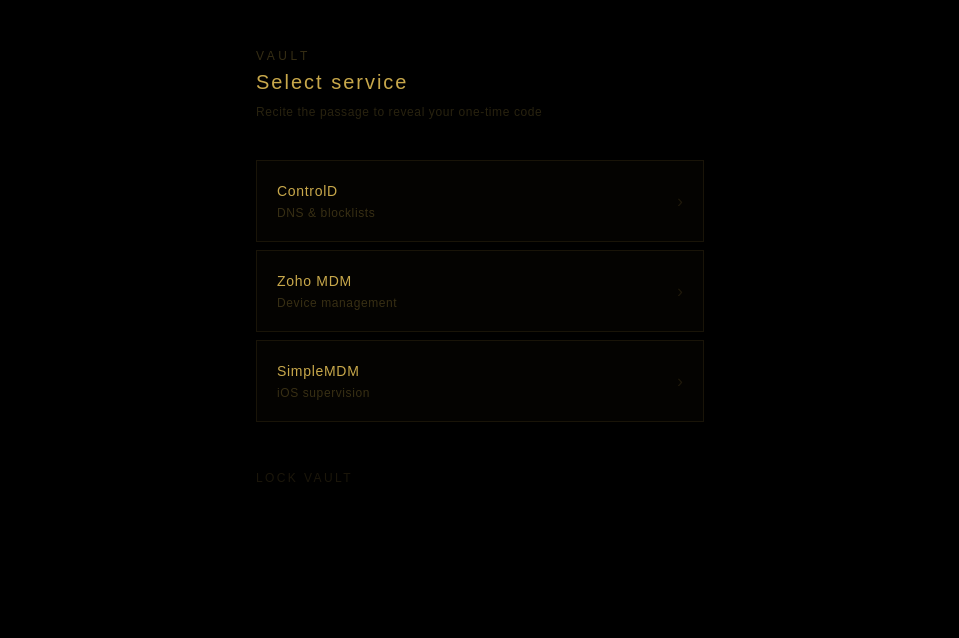
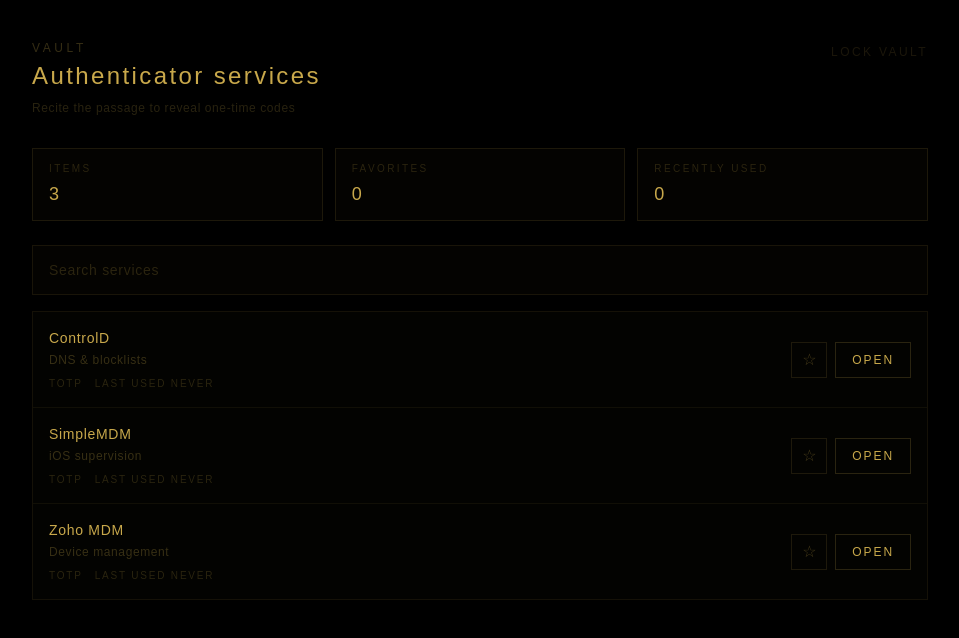
Before and after one commit to epaproditus/bible-auth, a Next.js app: page /vault in a window 1280 px wide. Shown: the top 638 px of the page, without its empty margins (160-1119 px from the left). Built offline with nearby package versions, Linux system fonts and the light colour scheme.

Commit message:
Upgrade vault to manager-style service dashboard
Your golden vault now behaves like it hired a very organized librarian.

```diff
--- a/app/vault/page.js
+++ b/app/vault/page.js
@@ -1,46 +1,183 @@
 'use client'
+import { useEffect, useMemo, useState } from 'react'
 import { useRouter } from 'next/navigation'
 import { SERVICES } from '@/lib/services'
 
+const FAVORITES_KEY = 'ba_favorite_services'
+const LAST_USED_KEY = 'ba_last_used_services'
+
+function formatLastUsed(timestamp) {
+  if (!timestamp) return 'Never'
+
+  const elapsed = Date.now() - timestamp
+  const minute = 60 * 1000
+  const hour = 60 * minute
+  const day = 24 * hour
+
+  if (elapsed < minute) return 'Just now'
+  if (elapsed < hour) return `${Math.floor(elapsed / minute)}m ago`
+  if (elapsed < day) return `${Math.floor(elapsed / hour)}h ago`
+  return `${Math.floor(elapsed / day)}d ago`
+}
+
 export default function VaultPage() {
   const router = useRouter()
+  const [query, setQuery] = useState('')
+  const [favorites, setFavorites] = useState([])
+  const [lastUsed, setLastUsed] = useState({})
+  const [hydrated, setHydrated] = useState(false)
+
+  useEffect(() => {
+    try {
+      const savedFavorites = JSON.parse(localStorage.getItem(FAVORITES_KEY) || '[]')
+      if (Array.isArray(savedFavorites)) setFavorites(savedFavorites)
+
+      const savedLastUsed = JSON.parse(localStorage.getItem(LAST_USED_KEY) || '{}')
+      if (savedLastUsed && typeof savedLastUsed === 'object') setLastUsed(savedLastUsed)
+    } catch {}
+    setHydrated(true)
+  }, [])
+
+  function persistFavorites(next) {
+    setFavorites(next)
+    try { localStorage.setItem(FAVORITES_KEY, JSON.stringify(next)) } catch {}
+  }
+
+  function persistLastUsed(next) {
+    setLastUsed(next)
+    try { localStorage.setItem(LAST_USED_KEY, JSON.stringify(next)) } catch {}
+  }
+
+  function toggleFavorite(serviceId) {
+    const isFavorite = favorites.includes(serviceId)
+    const next = isFavorite
+      ? favorites.filter((id) => id !== serviceId)
+      : [...favorites, serviceId]
+    persistFavorites(next)
+  }
+
+  function beginRecitation(serviceId) {
+    const next = { ...lastUsed, [serviceId]: Date.now() }
+    persistLastUsed(next)
+    router.push(`/read?service=${serviceId}`)
+  }
+
+  const visibleServices = useMemo(() => {
+    const lowered = query.trim().toLowerCase()
+    const filtered = SERVICES.filter((service) => {
+      if (!lowered) return true
+      return (
+        service.name.toLowerCase().includes(lowered) ||
+        service.description.toLowerCase().includes(lowered) ||
+        service.id.toLowerCase().includes(lowered)
+      )
+    })
+
+    return filtered
+      .map((service) => ({
+        ...service,
+        pinned: favorites.includes(service.id),
+        seenAt: lastUsed[service.id] || 0,
+      }))
+      .sort((a, b) => {
+        if (a.pinned !== b.pinned) return a.pinned ? -1 : 1
+        if (a.seenAt !== b.seenAt) return b.seenAt - a.seenAt
+        return a.name.localeCompare(b.name)
+      })
+  }, [favorites, lastUsed, query])
+
+  const favoriteCount = favorites.length
+  const seenCount = Object.values(lastUsed).filter(Boolean).length
 
   return (
-    <main className="min-h-screen bg-black px-6 py-12">
-      <div className="max-w-md mx-auto">
-        <div className="mb-10">
-          <p className="text-xs tracking-[0.3em] text-[#c8a84b44] uppercase mb-1">Vault</p>
-          <h1 className="text-xl font-light text-[#c8a84b] tracking-widest">Select service</h1>
-          <p className="text-xs text-[#c8a84b33] mt-2 tracking-wider">Recite the passage to reveal your one-time code</p>
+    <main className="min-h-screen bg-black px-6 py-10">
+      <div className="max-w-4xl mx-auto">
+        <div className="flex items-start justify-between gap-4 mb-8">
+          <div>
+            <p className="text-xs tracking-[0.3em] text-[#c8a84b44] uppercase mb-1">Vault</p>
+            <h1 className="text-2xl font-light text-[#c8a84b] tracking-widest">Authenticator services</h1>
+            <p className="text-xs text-[#c8a84b33] mt-2 tracking-wider">
+              Recite the passage to reveal one-time codes
+            </p>
+          </div>
+          <button
+            onClick={async () => {
+              await fetch('/api/login', { method: 'DELETE' })
+              router.push('/')
+            }}
+            className="text-xs tracking-[0.2em] text-[#c8a84b22] hover:text-[#c8a84b66] uppercase transition-colors mt-1"
+          >
+            Lock vault
+          </button>
         </div>
 
-        <div className="space-y-2">
-          {SERVICES.map(service => (
-            <button
-              key={service.id}
-              onClick={() => router.push(`/read?service=${service.id}`)}
-              className="w-full text-left border border-[#c8a84b1a] hover:border-[#c8a84b44] bg-[#c8a84b05] hover:bg-[#c8a84b0a] transition-all p-5 group"
-            >
-              <div className="flex items-center justify-between">
-                <div>
-                  <p className="text-[#c8a84b] text-sm tracking-wider font-medium">{service.name}</p>
-                  <p className="text-[#c8a84b44] text-xs tracking-wider mt-1">{service.description}</p>
+        <div className="grid grid-cols-1 md:grid-cols-3 gap-3 mb-6">
+          <div className="border border-[#c8a84b1f] bg-[#c8a84b05] px-4 py-3">
+            <p className="text-[#c8a84b33] text-[10px] uppercase tracking-[0.24em]">Items</p>
+            <p className="text-[#c8a84b] text-lg mt-1">{SERVICES.length}</p>
+          </div>
+          <div className="border border-[#c8a84b1f] bg-[#c8a84b05] px-4 py-3">
+            <p className="text-[#c8a84b33] text-[10px] uppercase tracking-[0.24em]">Favorites</p>
+            <p className="text-[#c8a84b] text-lg mt-1">{favoriteCount}</p>
+          </div>
+          <div className="border border-[#c8a84b1f] bg-[#c8a84b05] px-4 py-3">
+            <p className="text-[#c8a84b33] text-[10px] uppercase tracking-[0.24em]">Recently used</p>
+            <p className="text-[#c8a84b] text-lg mt-1">{seenCount}</p>
+          </div>
+        </div>
+
+        <div className="border border-[#c8a84b1a] bg-[#c8a84b05] px-4 py-3 mb-4">
+          <input
+            value={query}
+            onChange={(e) => setQuery(e.target.value)}
+            placeholder="Search services"
+            className="w-full bg-transparent text-[#c8a84b] placeholder-[#c8a84b33] text-sm tracking-wider focus:outline-none"
+          />
+        </div>
+
+        <div className="border border-[#c8a84b1a] divide-y divide-[#c8a84b12]">
+          {visibleServices.length === 0 && (
+            <div className="px-4 py-10 text-center text-[#c8a84b33] text-xs tracking-[0.2em] uppercase">
+              No matching services
+            </div>
+          )}
+
+          {visibleServices.map((service) => (
+            <div key={service.id} className="px-4 py-4 flex items-center justify-between gap-3 bg-[#c8a84b04]">
+              <button
+                onClick={() => beginRecitation(service.id)}
+                className="text-left flex-1 min-w-0"
+              >
+                <p className="text-[#c8a84b] text-sm tracking-wider font-medium truncate">
+                  {service.name}
+                </p>
+                <p className="text-[#c8a84b44] text-xs tracking-wider mt-1 truncate">
+                  {service.description}
+                </p>
+                <div className="mt-2 flex items-center gap-3 text-[10px] tracking-[0.18em] uppercase text-[#c8a84b33]">
+                  <span>TOTP</span>
+                  <span>Last used {hydrated ? formatLastUsed(service.seenAt) : '...'}</span>
                 </div>
-                <span className="text-[#c8a84b22] group-hover:text-[#c8a84b66] text-lg transition-colors">›</span>
+              </button>
+
+              <div className="flex items-center gap-2 shrink-0">
+                <button
+                  onClick={() => toggleFavorite(service.id)}
+                  className="h-9 w-9 border border-[#c8a84b22] text-[#c8a84b55] hover:text-[#c8a84b] hover:border-[#c8a84b44] transition-colors"
+                  aria-label={service.pinned ? `Unfavorite ${service.name}` : `Favorite ${service.name}`}
+                >
+                  {service.pinned ? '★' : '☆'}
+                </button>
+                <button
+                  onClick={() => beginRecitation(service.id)}
+                  className="h-9 px-4 border border-[#c8a84b33] text-[#c8a84b] text-xs tracking-[0.16em] uppercase hover:bg-[#c8a84b10] transition-colors"
+                >
+                  Open
+                </button>
               </div>
-            </button>
+            </div>
           ))}
         </div>
-
-        <button
-          onClick={async () => {
-            await fetch('/api/login', { method: 'DELETE' })
-            router.push('/')
-          }}
-          className="mt-12 text-xs tracking-[0.2em] text-[#c8a84b22] hover:text-[#c8a84b66] uppercase transition-colors"
-        >
-          Lock vault
-        </button>
       </div>
     </main>
   )
```
